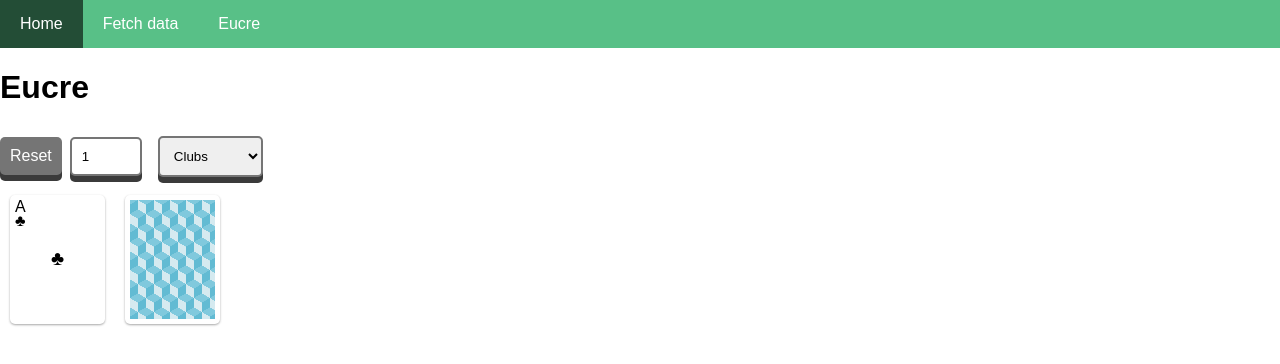
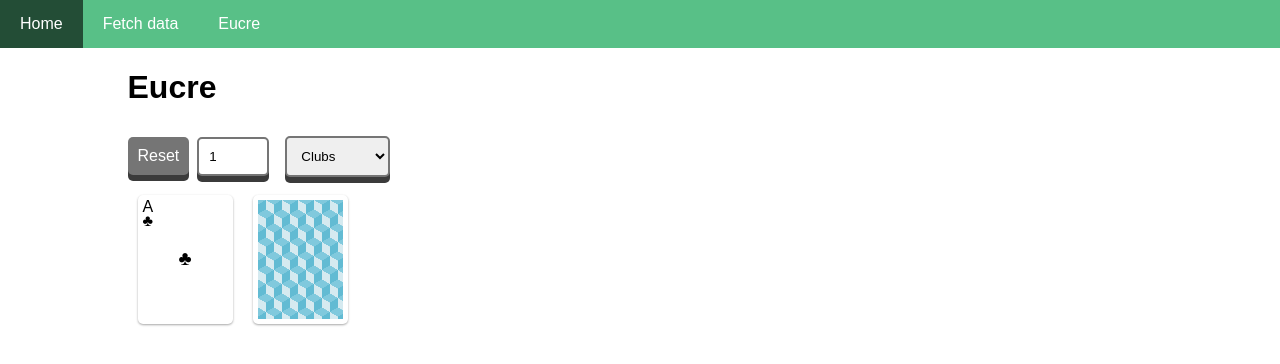
Before and after one commit to frogsbreath-games/eucre, a React app in the folder client/app/: page / in a window 1280 px wide. Shown: the top 364 px of the page. Built offline with nearby package versions, Linux system fonts and the light colour scheme; a web font is replaced by a local one.

Commit message:
Added basic Main ui component

```diff
--- a/client/app/src/components/Layout.tsx
+++ b/client/app/src/components/Layout.tsx
@@ -1,5 +1,6 @@
 import * as React from "react";
 import NavMenu from "./NavMenu/NavMenu";
+import { Main } from "../ui";
 
 export default class Layout extends React.PureComponent<
   {},
@@ -9,7 +10,7 @@ export default class Layout extends React.PureComponent<
     return (
       <React.Fragment>
         <NavMenu />
-        <div>{this.props.children}</div>
+        <Main>{this.props.children}</Main>
       </React.Fragment>
     );
   }
--- /dev/null
+++ b/client/app/src/ui/Main/Main.module.scss
@@ -0,0 +1,5 @@
+.main {
+  max-width: 1025px;
+  margin-right: auto;
+  margin-left: auto;
+}
--- /dev/null
+++ b/client/app/src/ui/Main/Main.tsx
@@ -0,0 +1,14 @@
+import * as React from "react";
+import styles from "./Main.module.scss";
+
+const Main: React.FunctionComponent<{}> = ({
+  children
+}) => {
+  return (
+    <main className={styles.main}>
+    {children}
+    </main>
+  );
+};
+
+export default Main;
--- a/client/app/src/ui/index.js
+++ b/client/app/src/ui/index.js
@@ -1,3 +1,4 @@
 export {default as Button } from './Button/Button'
 export {default as Input } from './Input/Input'
+export {default as Main } from './Main/Main'
 export {default as Select } from './Select/Select'
```
Also changed, not shown: 2 other files (tests, documents, lock files or other folders).
